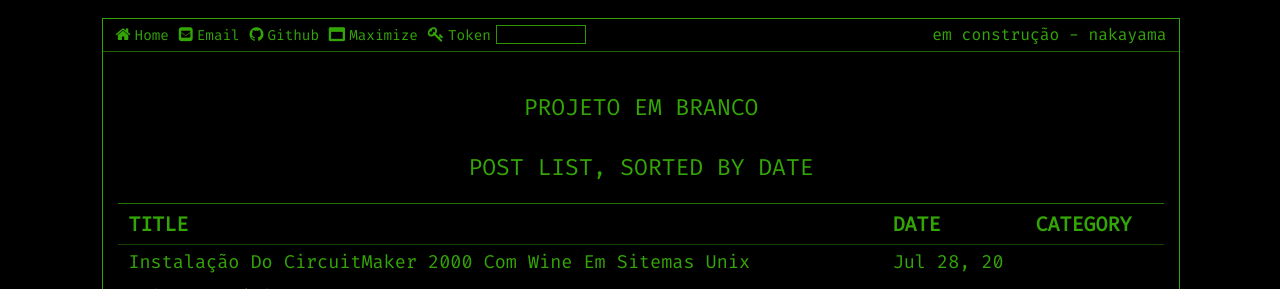
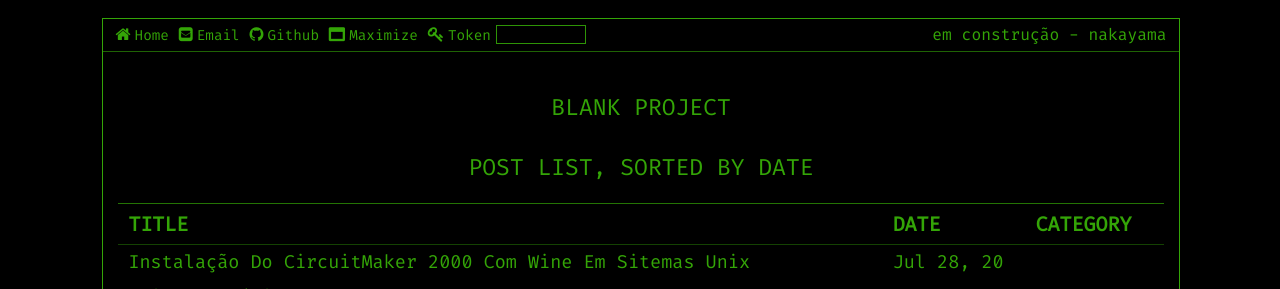
Before and after one commit to vnakayama/vnakayama.github.io, a Jekyll site: the page built from pages/index.md, in a window 1280 px wide. Shown: the top 289 px of the page. Built offline with Jekyll 4.4.1, drawn with Linux system fonts in a browser that asks for light colours.

Commit message:
Update index.md

```diff
--- a/pages/index.md
+++ b/pages/index.md
@@ -11,4 +11,4 @@ encrypted_text: true
 permalink: /
 ---
 
-# PROJETO EM BRANCO
+# BLANK PROJECT
```
